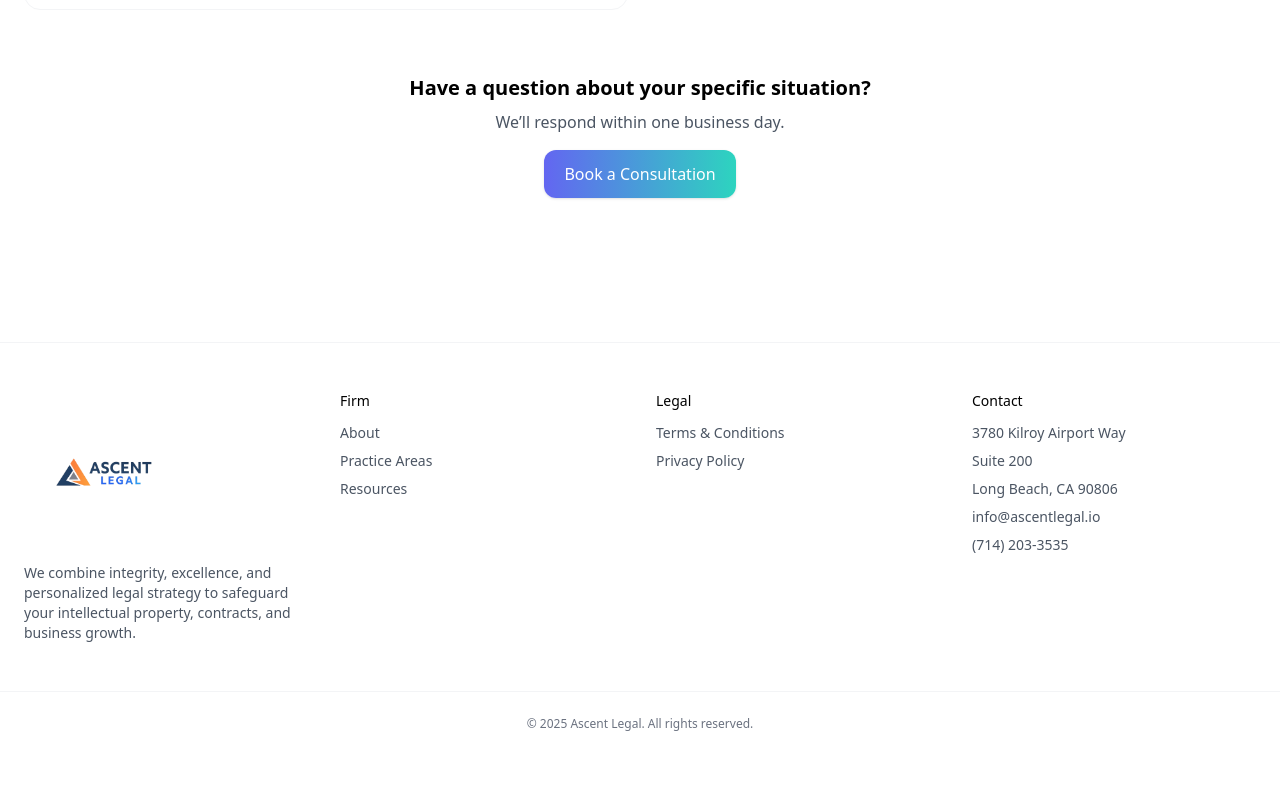
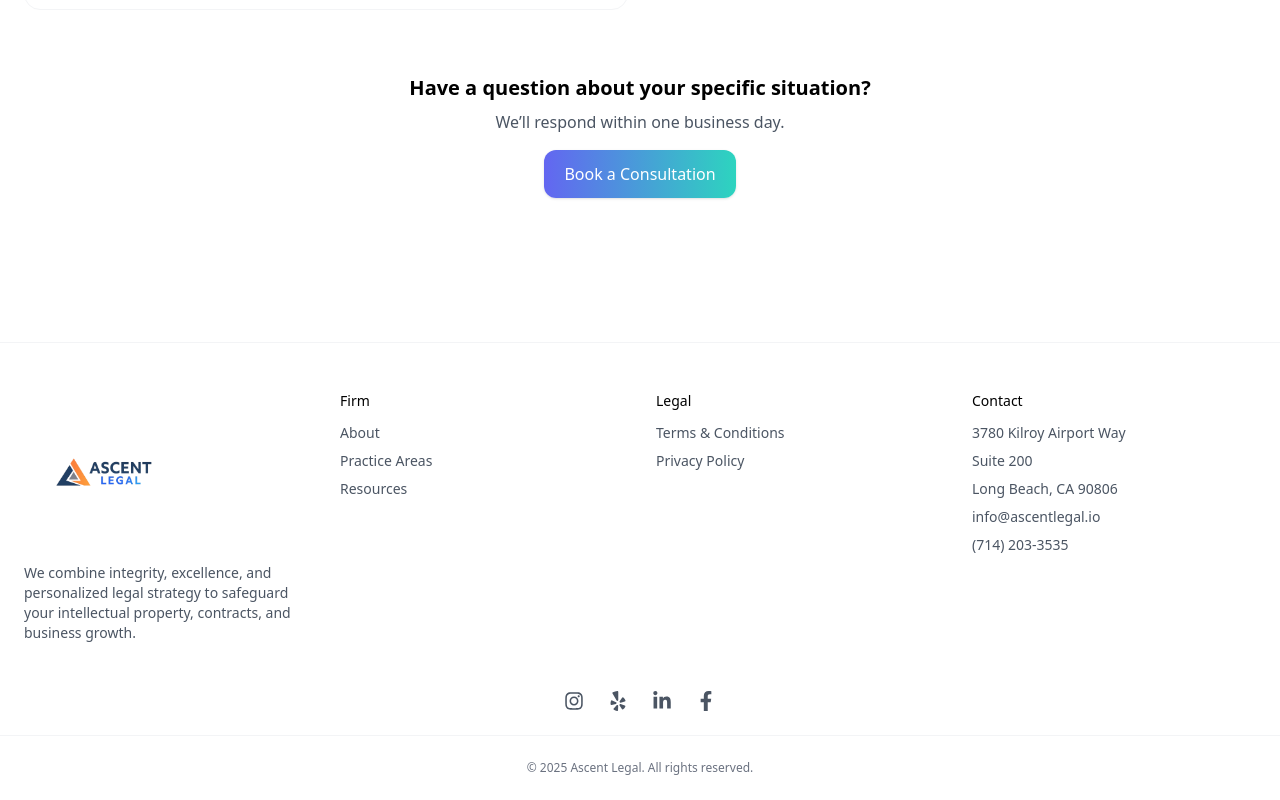
Before and after one commit to ajdreams17/Ascentlegal, a Next.js app: page /resources in a window 1280 px wide. Shown: the part 1646-2446 px from the top of the page. Before the commit the page ends 2402 px from the top, so only its background shows below. Built offline with nearby package versions, Linux system fonts and the light colour scheme; no server answers.

Commit message:
Update Footer.jsx

```diff
--- a/components/Footer.jsx
+++ b/components/Footer.jsx
@@ -1,5 +1,6 @@
 import Link from "next/link";
 import Image from "next/image";
+import { FaInstagram, FaYelp, FaLinkedinIn, FaFacebookF } from "react-icons/fa";
 
 export default function Footer() {
   return (
@@ -11,8 +12,8 @@ export default function Footer() {
             <Image
               src="/ascent-legal-logo.png"
               alt="Ascent Legal Logo"
-            width={160}   // adjust as needed
-            height={80}   // adjust as needed
+              width={160}
+              height={80}
               priority
             />
           </Link>
@@ -50,6 +51,23 @@ export default function Footer() {
           </ul>
         </div>
       </div>
+
+      {/* Social Icons Row */}
+      <div className="flex justify-center gap-6 text-gray-600 pb-6">
+        <Link href="https://instagram.com/yourhandle" target="_blank" aria-label="Instagram" className="hover:text-indigo-600">
+          <FaInstagram size={20} />
+        </Link>
+        <Link href="https://yelp.com/biz/yourbusiness" target="_blank" aria-label="Yelp" className="hover:text-indigo-600">
+          <FaYelp size={20} />
+        </Link>
+        <Link href="https://linkedin.com/company/yourcompany" target="_blank" aria-label="LinkedIn" className="hover:text-indigo-600">
+          <FaLinkedinIn size={20} />
+        </Link>
+        <Link href="https://facebook.com/yourpage" target="_blank" aria-label="Facebook" className="hover:text-indigo-600">
+          <FaFacebookF size={20} />
+        </Link>
+      </div>
+
       <div className="border-t border-gray-100 py-6 text-center text-xs text-gray-500">
         © {new Date().getFullYear()} Ascent Legal. All rights reserved.
       </div>
```
Lines whose indentation alone changed are shown as unchanged.
